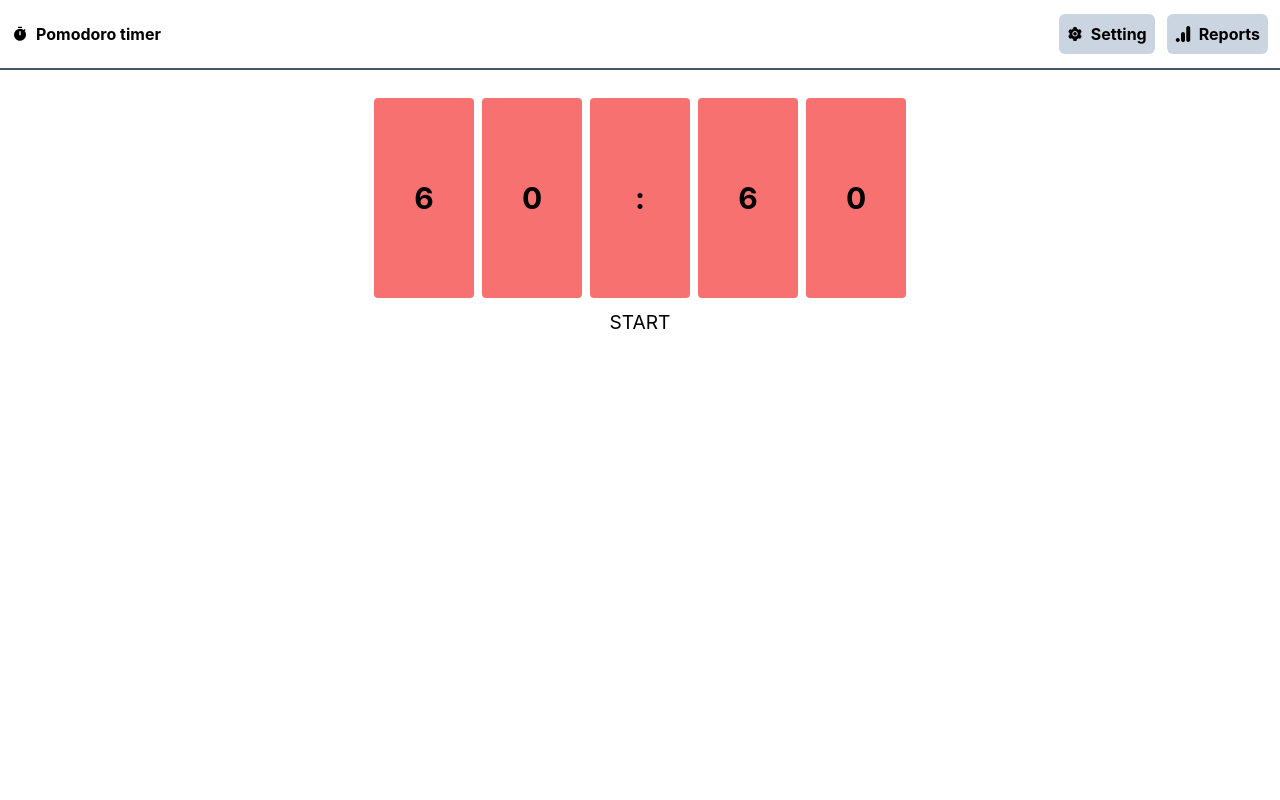
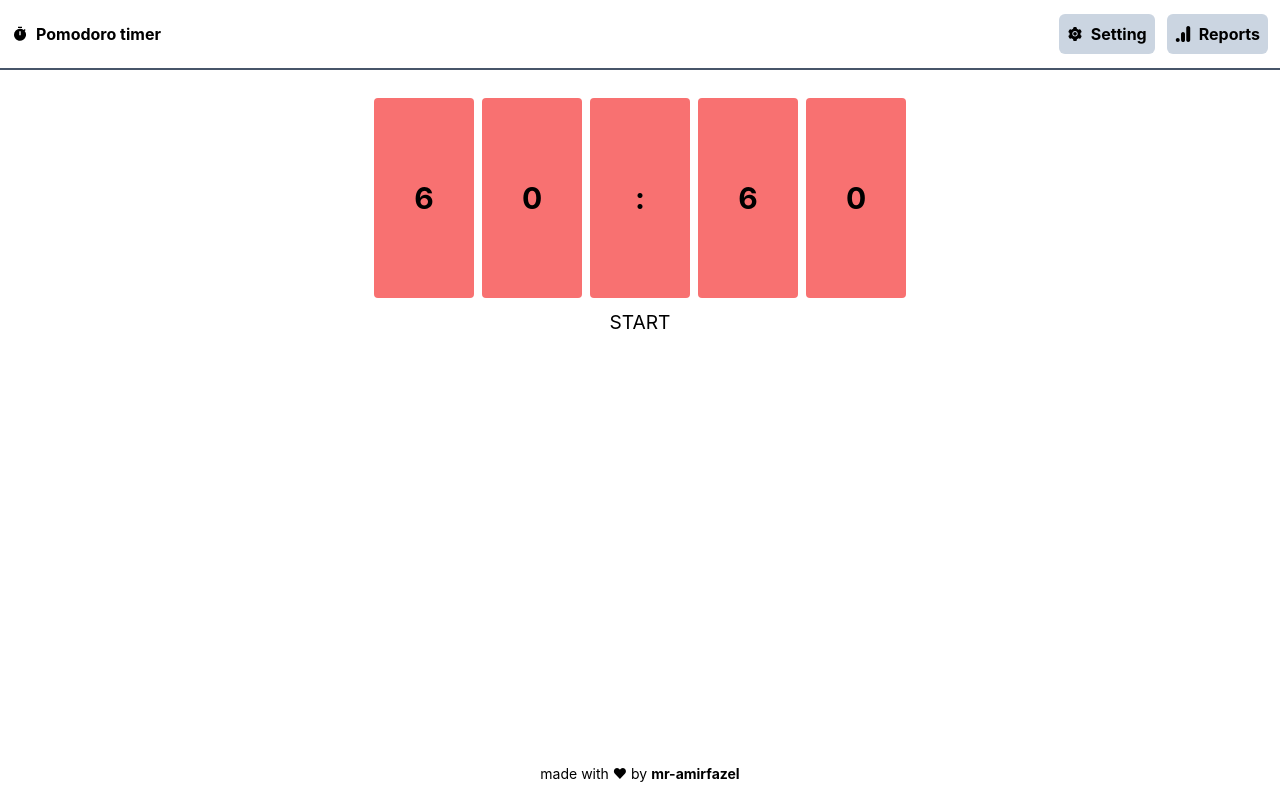
Before and after one commit to mr-amirfazel/pomodoro, a React (Create React App) app: page / in a window 1280 px wide. Built offline with nearby package versions, Linux system fonts and the light colour scheme.

Commit message:
footer added

```diff
--- a/src/App.tsx
+++ b/src/App.tsx
@@ -2,12 +2,14 @@ import React from 'react';
 import './App.css';
 import Timer from './components/timer/timer';
 import Header from './components/Base/Header';
+import { Footer } from './components/Base/Footer';
 
 function App() {
   return (
     <div className="App">
       <Header />
       <Timer minutes={60} seconds={60}></Timer>
+      <Footer />
     </div>
   );
 }
--- /dev/null
+++ b/src/components/Base/Footer/index.tsx
@@ -0,0 +1,9 @@
+import React from "react";
+import PropTypes from "prop-types";
+
+interface FooterProps extends React.PropsWithChildren {}
+export const Footer: React.FunctionComponent<FooterProps> = (props) => {
+  return <div className="absolute bottom-0 flex justify-center items-center w-full p-4">
+    <h6 className="text-sm ">made with &#10084; by <a className="font-bold" target="_blank" href="https://github.com/mr-amirfazel">mr-amirfazel</a></h6>
+  </div>;
+};
```
